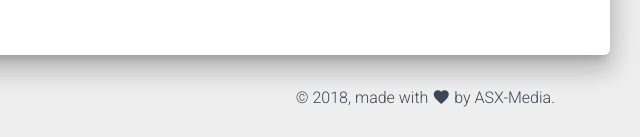
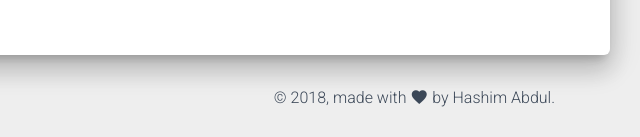
Before and after one commit to ProPyth/propyth.github.io, a website: page index.html in a window 1280 px wide. Shown: the part 5291-5428 px from the top of the page, 640-1280 px from the left. Drawn offline with Linux system fonts and the light colour scheme.

Commit message:
Update index.html

```diff
--- a/index.html
+++ b/index.html
@@ -830,7 +830,7 @@
         <script>
           document.write(new Date().getFullYear())
         </script>, made with <i class="material-icons">favorite</i> by
-        ASX-Media.
+        Hashim Abdul.
       </div>
     </div>
   </footer>
```
